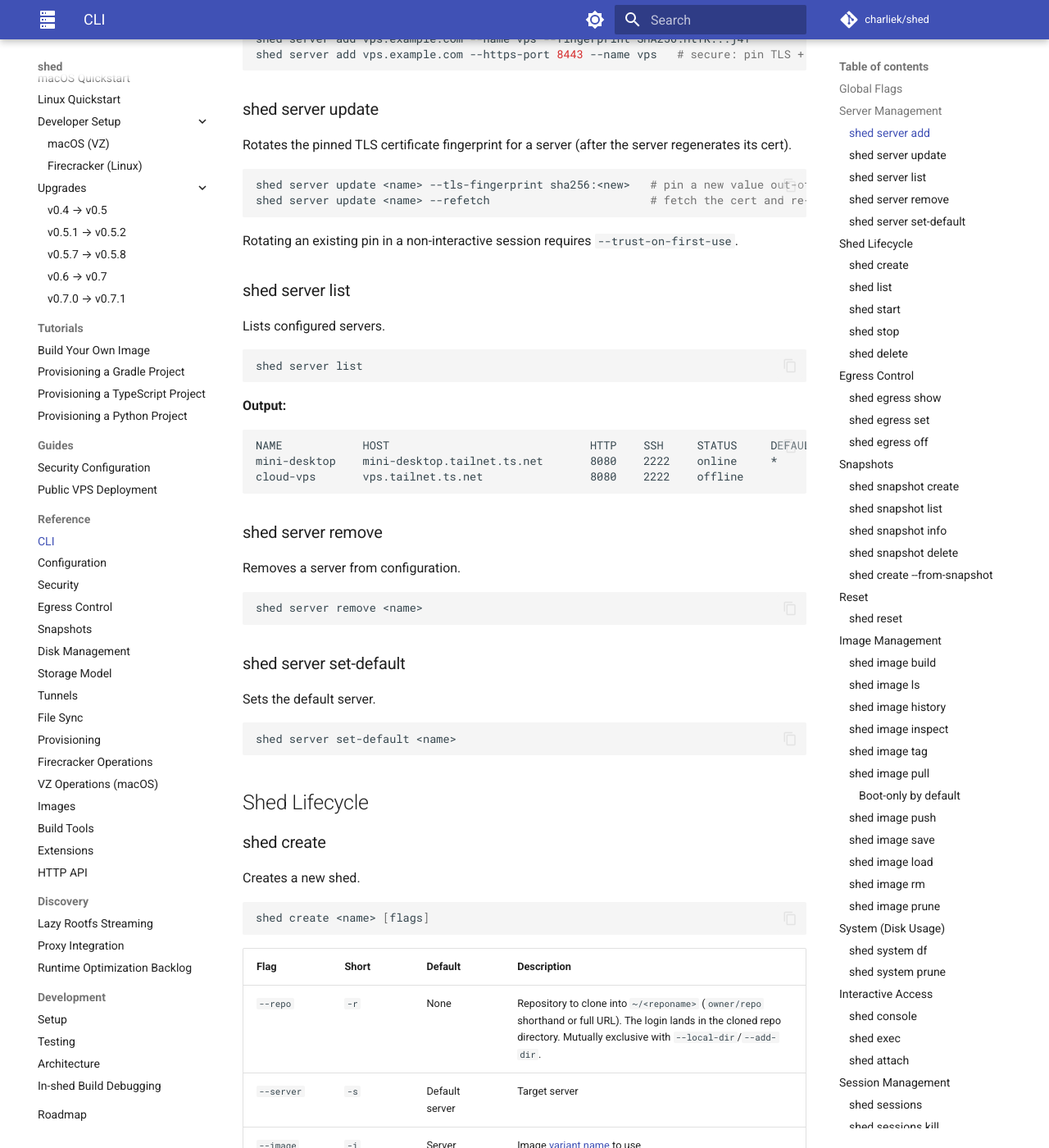
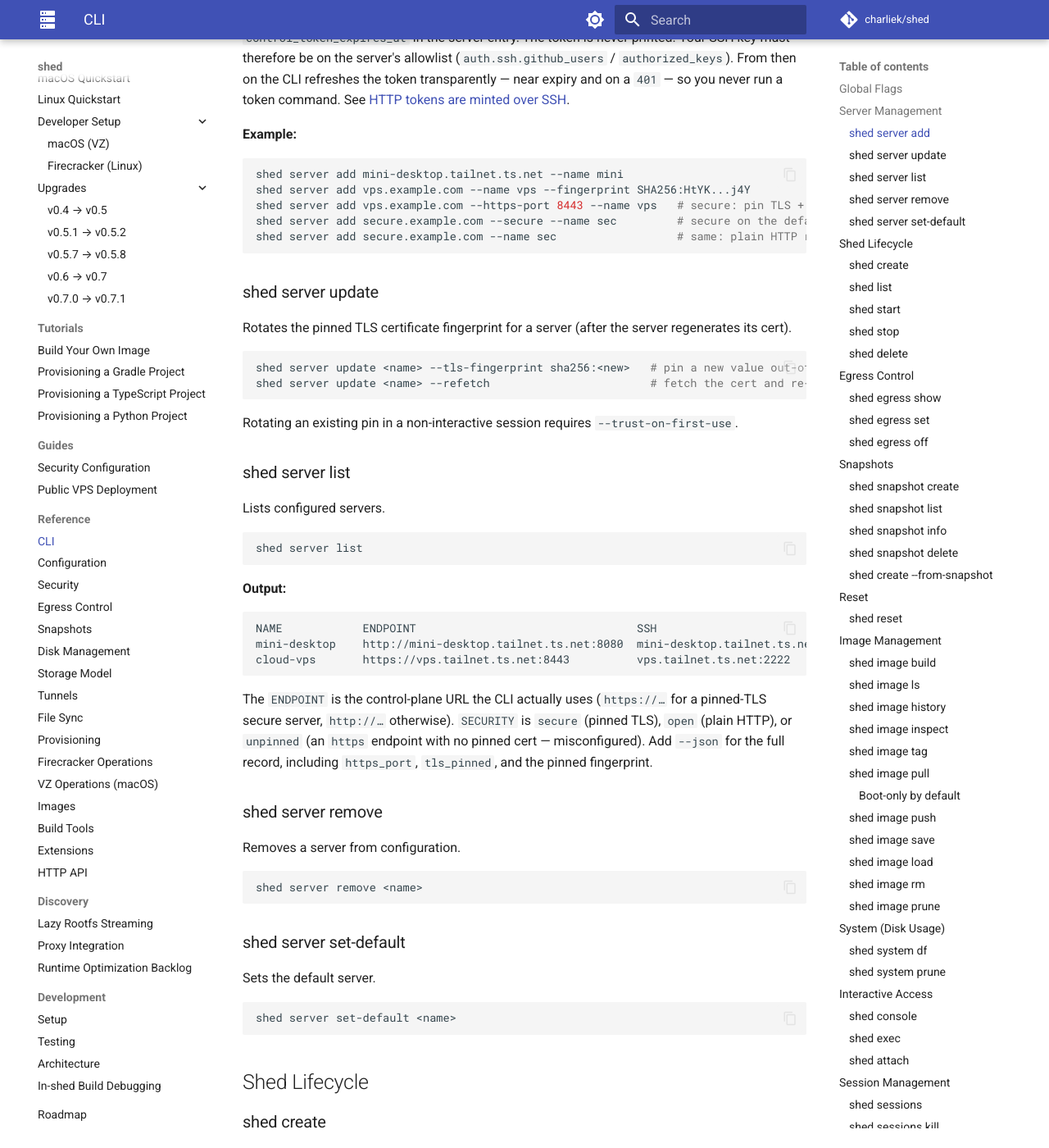
Before and after one commit to charliek/shed, an MkDocs documentation site: the page built from docs/reference/cli.md, in a window 1280 px wide and 1400 px high, scrolled down 2065 px. Shown: the whole window at 82% size. Built offline with MkDocs 1.6.1 and Material for MkDocs 9.7.7, drawn with Linux system fonts in a browser that asks for light colours; comment, search, counter and statistics services are not loaded; some of the changed text lies outside the part shown.

Commit message:
docs(cli): document server-list security column and server-add TLS fallback
Update the shed server list output to the new ENDPOINT/SECURITY columns and explain the security labels + --json fields; document the --secure flag and the automatic plain-HTTP→TLS:8443 fallback for shed server add.

Co-Authored-By: Claude Opus 4.8 (1M context) <noreply@anthropic.com>

````diff
--- a/docs/reference/cli.md
+++ b/docs/reference/cli.md
@@ -34,6 +34,7 @@ shed server add <host> [flags]
 | `--name` | `-n` | Derived from host | Friendly name for server |
 | `--port` | `-p` | `8080` | HTTP API port (bootstrap; ignored when `--https-port` is set) |
 | `--https-port` | | | HTTPS port; when set, bootstrap over TLS and pin the server's self-signed cert |
+| `--secure` | | `false` | Bootstrap over TLS on the default secure port (8443) without probing plain HTTP first |
 | `--fingerprint` | | | Expected SSH host-key fingerprint (`SHA256:...`); verified out-of-band and fails on mismatch |
 | `--tls-fingerprint` | | | Expected TLS cert fingerprint (`sha256:...`); verified out-of-band and fails on mismatch |
 | `--trust-on-first-use` | | `false` | Trust the server's SSH host key (and TLS cert) without prompting |
@@ -44,6 +45,8 @@ The command pins the server's SSH host key (in `~/.shed/known_hosts`). It prints
 
 With `--https-port`, the command also pins the server's TLS certificate (over a connection it verifies before trusting), shows its fingerprint, and writes `api_url` + `tls_cert_fingerprint` into the server entry so the control plane runs over TLS. See [Security](security.md#native-pinned-tls).
 
+If you omit `--https-port`, `server add` first tries plain HTTP and, when that is refused — a TLS-only `auth.mode: secure` server serves no plain-HTTP listener — automatically retries the pinned-TLS bootstrap on the default secure port (`8443`). Pass `--secure` to skip the plain-HTTP probe and go straight to TLS, or `--https-port` for a non-default TLS port.
+
 When the server runs in `auth.mode: secure`, `server add` also **mints a control token automatically** — there is no `shed-server token new` and no token to paste. After pinning the host key it reads `GET /api/info` to detect secure mode, then connects over the reserved `_bootstrap` SSH channel (the same pinned key); the server re-verifies your key against its allowlist and returns a scoped, short-TTL token, which the CLI writes as `control_token` + `control_token_expires_at` in the server entry. The token is never printed. Your SSH key must therefore be on the server's allowlist (`auth.ssh.github_users` / `authorized_keys`). From then on the CLI refreshes the token transparently — near expiry and on a `401` — so you never run a token command. See [HTTP tokens are minted over SSH](security.md#http-tokens-are-minted-over-ssh).
 
 **Example:**
@@ -52,6 +55,8 @@ When the server runs in `auth.mode: secure`, `server add` also **mints a control
 shed server add mini-desktop.tailnet.ts.net --name mini
 shed server add vps.example.com --name vps --fingerprint SHA256:HtYK...j4Y
 shed server add vps.example.com --https-port 8443 --name vps   # secure: pin TLS + mint a control token
+shed server add secure.example.com --secure --name sec         # secure on the default TLS port (8443)
+shed server add secure.example.com --name sec                  # same: plain HTTP refused → auto-retry TLS:8443
 ```
 
 ### shed server update
@@ -78,10 +83,12 @@ shed server list
 **Output:**
 
 ```
-NAME            HOST                              HTTP    SSH     STATUS     DEFAULT
-mini-desktop    mini-desktop.tailnet.ts.net       8080    2222    online     *
-cloud-vps       vps.tailnet.ts.net                8080    2222    offline
+NAME            ENDPOINT                                 SSH                               SECURITY  STATUS   DEFAULT
+mini-desktop    http://mini-desktop.tailnet.ts.net:8080  mini-desktop.tailnet.ts.net:2222  open      online   *
+cloud-vps       https://vps.tailnet.ts.net:8443          vps.tailnet.ts.net:2222           secure    offline
 ```
+
+The `ENDPOINT` is the control-plane URL the CLI actually uses (`https://…` for a pinned-TLS secure server, `http://…` otherwise). `SECURITY` is `secure` (pinned TLS), `open` (plain HTTP), or `unpinned` (an `https` endpoint with no pinned cert — misconfigured). Add `--json` for the full record, including `https_port`, `tls_pinned`, and the pinned fingerprint.
 
 ### shed server remove
 
````
